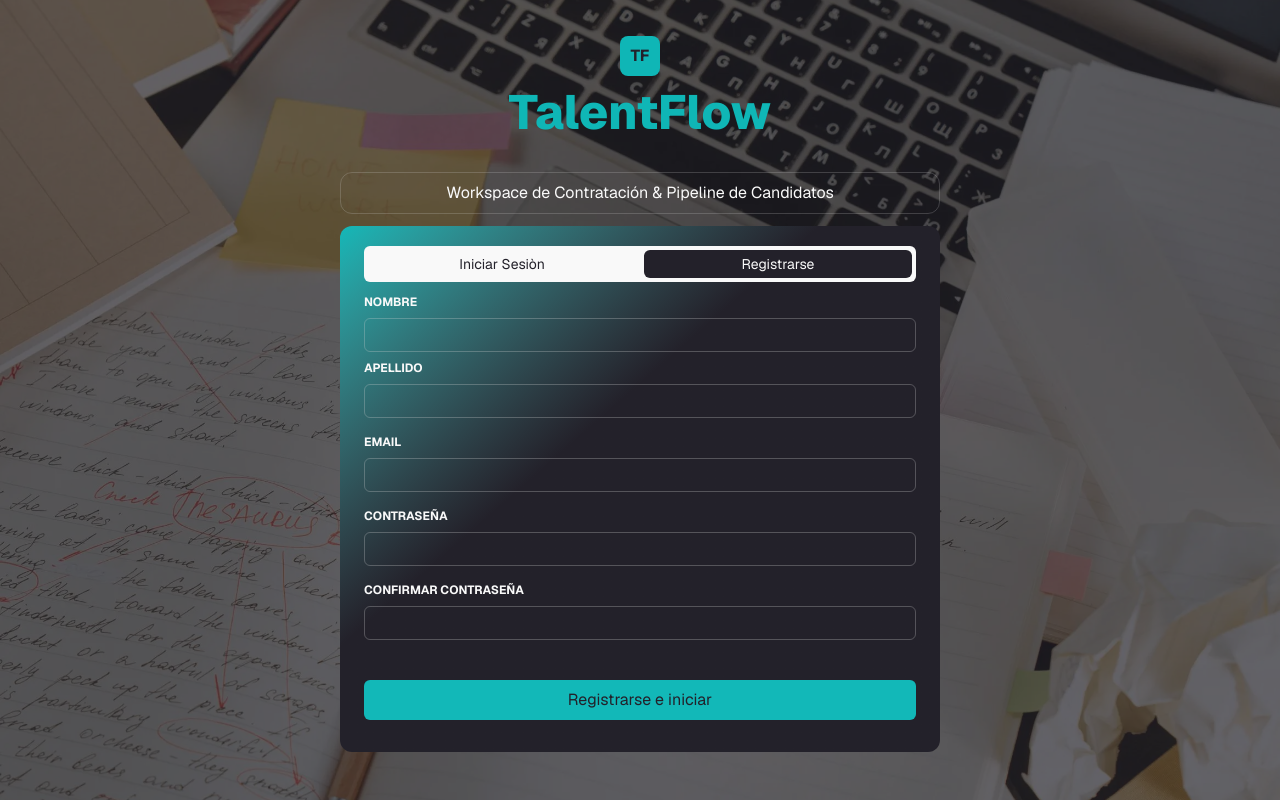
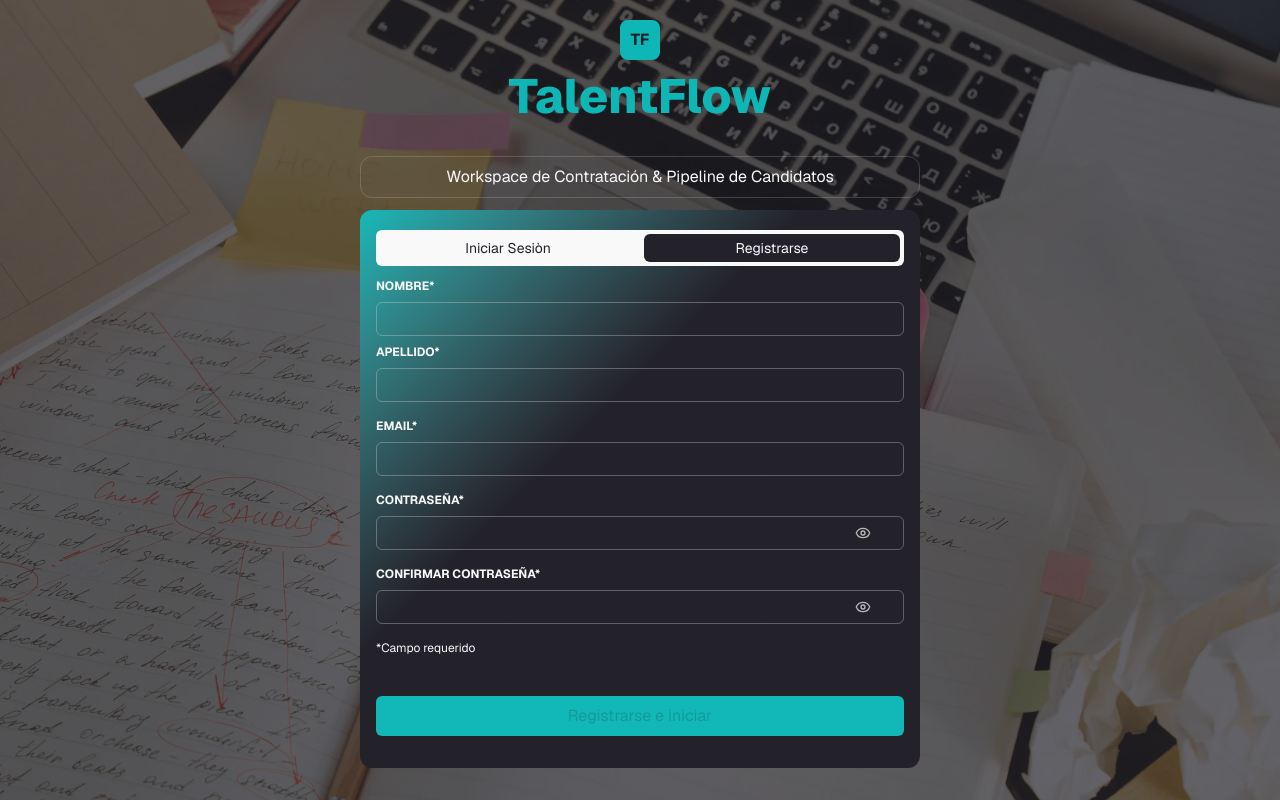
Before and after one commit to Pablo-Zallio-Dev/talent-flow, a Next.js app: page /users in a window 1280 px wide. Both pictures are taken after a click on the button "Registrarse". Built offline with nearby package versions, Linux system fonts and the light colour scheme; no server answers.

Commit message:
[FEAT] - Completing the registration form and the relevant notices

```diff
--- a/app/globals.css
+++ b/app/globals.css
@@ -38,6 +38,7 @@
   --color-textLight: #f9f9f9;
   --color-backgroundRegister: #23212a;
   --color-whiteLight: #f9f9f9;
+  --color-error:  #CF2F13;
 
   /* FONT */
   --font-sans: var(--font-geist-sans);
--- a/app/landing_page/LandingPage.tsx
+++ b/app/landing_page/LandingPage.tsx
@@ -19,7 +19,7 @@
                         <h1 className=" w-11/12 sm:w-9/12 xl:w-1/2 pt-20 pb-14  font-bold text-3xl sm:text-4xl lg:text-6xl text-center lg:leading-18 "> Organiza tus candidatos de forma <span className=" text-colorAccent ">INTELIGENTE</span> </h1>
                         <p className=" w-11/12 sm:w-9/12 xl:w-1/2 pb-16 text-center text-textColorSecondary text-md sm:text-base md:text-lg  "> TalentFlow es la plataforma definitiva para reclutadores que buscan optimizar su proceso de selección con dashboards intuitivos y herramientas de gestión avanzadas. </p>
                         <nav className="">
-                        <ButtonAccentSmall text={"iniciar sesion y comienza a organizarte"} uppercase size={"small"} />
+                        <ButtonAccentSmall text={"iniciar sesion y comienza a organizarte"} uppercase size={"small"} href="/users" />
 
                         </nav>
                         <CircularText
--- a/app/presentation/components/common/ButtonAccentSmall.tsx
+++ b/app/presentation/components/common/ButtonAccentSmall.tsx
@@ -12,14 +12,15 @@
 export type ButtonProps = {
       icon?: LucideIcon
       text: string
+      href: string
       size: ButtonSize
       uppercase?: boolean
       pruebaFuncion?: () => void;
 }
 
 
-export default function ButtonAccentSmall( { icon: Icon, text, size, uppercase, pruebaFuncion}: ButtonProps ) {
+export default function ButtonAccentSmall( { icon: Icon, text, href, size, uppercase, pruebaFuncion}: ButtonProps ) {
       return(
-            <Link className={` flex gap-2 py-2 ${sizeStyles[size]}  rounded-md bg-colorAccent text-xs md:text-sm text-textDark ${uppercase ? ' font-semibold uppercase ' : ''} md:hover:scale-105 transition-transform duration-150 md:cursor-pointer  `} onClick={pruebaFuncion} href={"/users"}> {Icon && <Icon size={16} color="#23212a" />} {text} </Link>
+            <Link className={` flex gap-2 py-2 ${sizeStyles[size]}  rounded-md bg-colorAccent text-xs md:text-sm text-textDark ${uppercase ? ' font-semibold uppercase ' : ''} md:hover:scale-105 transition-transform duration-150 md:cursor-pointer  `} onClick={pruebaFuncion} href={href}> {Icon && <Icon size={16} color="#23212a" />} {text} </Link>
       )
 }
--- a/app/presentation/components/common/ErrorForm.tsx
+++ b/app/presentation/components/common/ErrorForm.tsx
@@ -2,7 +2,7 @@
 export default function ErrorForm( {error}: {error: string | undefined} ){
       return(
             <>
-                  <p className=" p-2 text-[10px] "> {error} </p>
+                  <p className=" py-2 px-1 text-xs md:text-sm text-textDark "> {error} </p>
             </>
       )
 }
--- /dev/null
+++ b/app/presentation/components/errorRegister/ErrorRegister.tsx
@@ -0,0 +1,35 @@
+import { X } from "lucide-react";
+
+export default function ErrorRegister({ closeModal }: { closeModal: () => void }) {
+      return (
+            <section className=" absolute top-0 left-0 flex justify-center items-center w-full h-dvh bg-backgroundRegister/50 ">
+                  <section className=" flex flex-col items-center mx-4 py-3 px-10 rounded-xl bg-backgroundRegister border border-error text-whiteLight ">
+                        <section className=" flex justify-center items-center w-24 h-24 bg-error/20 rounded-full ">
+                              <X color="#CF2F13" />
+                        </section>
+                        <section className=" flex flex-col gap-2 py-6  md:text-base text-center ">
+                              <h2 className=" text " > Error de registro </h2>
+                              <p className=" text-xs">No hemos podido crear tu cuenta</p>
+                              <p className=" text-xs max-w-90 "> Ocurrió un problema al procesar tu registro. Revisa los detalles del error y vuelve a intentarlo.</p>
+                        </section>
+                        <button
+                              onClick={closeModal}
+                              className="py-2 px-4 bg-error text-white rounded-md"
+                        >
+                              Cerrar
+                        </button>
+                  </section>
+            </section>
+      )
+}
+
+
+/*
+
+
+
+Ocurrió un problema al procesar tu registro. Revisa los detalles del error y vuelve a intentarlo.
+
+
+
+*/
--- /dev/null
+++ b/app/presentation/components/succesRegister/SuccesRegister.tsx
@@ -0,0 +1,30 @@
+import { Check } from "lucide-react";
+import ButtonAccentSmall from "../common/ButtonAccentSmall";
+
+
+
+
+export default function SuccessRegister({ name, surname, reset }: { name: string, surname: string, reset: ()=> void }) {
+
+
+
+
+
+      return (
+            <>
+                  <section className=" absolute top-0 left-0 flex justify-center items-center w-full h-dvh bg-backgroundRegister/50 ">
+                        <section className=" flex flex-col items-center mx-4 py-3 px-10 rounded-xl bg-backgroundRegister border border-accentForm text-whiteLight ">
+                              <section className=" flex justify-center items-center w-24 h-24 bg-accentForm/20 rounded-full ">
+                                    <Check size={36} color="#12b8b8" />
+                              </section>
+                              <section className=" flex flex-col gap-2 py-6 text-xs md:text-base text-center ">
+                                    <h2 className=" " > Registro exitoso </h2>
+                                    <h1 className=" text-accentForm text-2xl font-bold ">¡{name} Bienvenid@ a TalentFlow!</h1>
+                                    <p className="">{name} {surname} Tu cuenta ha sido creada exitosamente.</p>
+                              </section>
+                                    <ButtonAccentSmall text={"Ir al dashboard"} size={"small"} href="/dashboard" pruebaFuncion={reset} />
+                        </section>
+                  </section>
+            </>
+      )
+}
--- a/app/users/components/FormRegister.tsx
+++ b/app/users/components/FormRegister.tsx
@@ -1,85 +1,135 @@
 "use client";
-import { useForm } from 'react-hook-form'; // Importante: 'react-hook-form', no solo 'hookform'
-import { zodResolver } from '@hookform/resolvers/zod'; // Debe llevar el @ al inicio
-import { LoginSchema } from '../../schemas/RegisterRecruiterSchema'; // Tu ruta local
-import ErrorForm from '@/app/presentation/components/common/ErrorForm';
-import { onSubmitRegister } from '../utilities/onSubmitRegister.function';
+import { useForm } from "react-hook-form"; // Importante: 'react-hook-form', no solo 'hookform'
+import { zodResolver } from "@hookform/resolvers/zod"; // Debe llevar el @ al inicio
+import { LoginSchema } from "../../schemas/RegisterRecruiterSchema"; // Tu ruta local
+import ErrorForm from "@/app/presentation/components/common/ErrorForm";
+import { onSubmitRegister } from "../utilities/onSubmitRegister.function";
+import z from "zod";
+import { Eye, EyeOff } from "lucide-react";
+import { useState } from "react";
+import { createPortal } from "react-dom";
+import SuccessRegister from "@/app/presentation/components/succesRegister/SuccesRegister";
+import { supabase } from "@/app/infraestructure/supabase/supabaseClient";
+import ErrorRegister from "@/app/presentation/components/errorRegister/ErrorRegister";
+
 export default function FormRegister() {
-      /* Generar estado para mostrrar o no la contraseña */
+  const [showPass, setShowPass] = useState({ pass: false, confirm: false });
+  const [confirmRegister, setConfirmRegister] = useState(false);
+  const [errorRegister, setErrorRegister] = useState(false);
 
   const {
     register,
     handleSubmit,
     reset,
-            formState: { errors },
+    getValues,
+    formState: { errors, isSubmitting, isValid },
   } = useForm({
     resolver: zodResolver(LoginSchema),
+    mode: "onChange",
   });
 
-   /*    const prueba = (data: object) => {
-            console.log(data)
-            reset()
-      } */
+  const onSubmit = async (data: z.infer<typeof LoginSchema>) => {
+    try {
+      setErrorRegister(false);
+      // 1. Limpieza explícita
+      const { error: signOutError } = await supabase.auth.signOut();
+      if (signOutError) console.error("Error al cerrar sesión:", signOutError);
 
+      // 2. Esperar un breve momento para limpiar el estado del cliente
+      await new Promise((resolve) => setTimeout(resolve, 500));
+      const success = await onSubmitRegister(data);
+
+      console.log(data);
+      if (success) {
+        setConfirmRegister(true);
+      }
+    } catch (error) {
+      setErrorRegister(true);
+      console.log(error);
+    }
+  };
+
+  console.log("Estado de errorRegister:", errorRegister);
 
   return (
     <section className=" w-full flex flex-col text-textLight ">
-                  <form onSubmit={handleSubmit(onSubmitRegister)} action=" " className=" flex flex-col gap-4 ">
+      <form onSubmit={handleSubmit(onSubmit)} className=" flex flex-col gap-4 ">
         <section className=" flex justify-between sm:flex-col w-full gap-2 ">
           <div className=" relative flex flex-col gap-2 w-full min-w-0">
             <label htmlFor="name" className=" font-bold text-xs uppercase ">
-                                          nombre
+              nombre*
             </label>
             <input
-                                          {...register("name")}
+              {...register("name", { required: true })}
               type="text"
               id="name"
-                                          className=" p-2 text-xs border border-borderBtn/40 rounded-md focus:outline-none focus:border-accentForm "
+              className=" p-2 text-xs border border-borderBtn md:border-borderBtn/50 rounded-md focus:outline-none focus:border-accentForm "
             />
-                                    <section className={` absolute -bottom-8 left-0 z-500 w-full focus:opacity-0 ${ errors.name ?'opacity-100' :'opacity-0' } transition-opacity duration-300 ease-in-out rounded-md  bg-accentForm text-whiteLight `}>
+            <section
+              className={` absolute -bottom-12 min-[349px]:-bottom-8 md:-bottom-9  left-0 z-500 w-full focus:opacity-0 ${errors.name ? "opacity-100" : "opacity-0"} transition-opacity duration-300 ease-in-out rounded-md  bg-accentForm  text-whiteLight `}
+            >
               {errors.name && <ErrorForm error={errors.name.message} />}
             </section>
           </div>
           <div className=" relative flex flex-col gap-2 w-full min-w-0 ">
             <label htmlFor="surname" className=" font-bold text-xs uppercase ">
-                                          Apellido
+              Apellido*
             </label>
             <input
-                                          {...register("surname")}
+              {...register("surname", { required: true })}
               type="text"
               id="surname"
-                                          className=" p-2 text-xs border border-borderBtn/40 rounded-md focus:outline-none focus:border-accentForm "
+              className=" p-2 text-xs border border-borderBtn md:border-borderBtn/50 rounded-md focus:outline-none focus:border-accentForm "
             />
-                                    <section className={` absolute -bottom-8 left-0 z-500 w-full focus:opacity-0 ${ errors.surname ?'opacity-100' :'opacity-0' } transition-opacity duration-300 ease-in-out rounded-md  bg-accentForm text-whiteLight `}>
+            <section
+              className={` absolute -bottom-12 min-[353px]:-bottom-8 md:-bottom-9  left-0 z-500 w-full focus:opacity-0 ${errors.surname ? "opacity-100" : "opacity-0"} transition-opacity duration-300 ease-in-out rounded-md  bg-accentForm text-whiteLight `}
+            >
               {errors.surname && <ErrorForm error={errors.surname.message} />}
             </section>
           </div>
         </section>
         <div className="relative flex flex-col gap-2 ">
           <label htmlFor="email" className=" font-bold text-xs uppercase ">
-                                    email
+            email*
           </label>
           <input
-                                    {...register("email")}
+            {...register("email", { required: true })}
             type="email"
             id="email"
-                                    className=" p-2 text-xs border border-borderBtn/40 rounded-md focus:outline-none focus:border-accentForm "
+            className=" p-2 text-xs border border-borderBtn md:border-borderBtn/50 rounded-md focus:outline-none focus:border-accentForm "
           />
-                              <section className={` absolute -bottom-8 left-0 z-500 w-full focus:opacity-0 ${ errors.email ?'opacity-100' :'opacity-0' } transition-opacity duration-300 ease-in-out rounded-md  bg-accentForm text-whiteLight `}>
+          <section
+            className={` absolute -bottom-8 md:-bottom-9 left-0 z-500 w-full focus:opacity-0 ${errors.email ? "opacity-100" : "opacity-0"} transition-opacity duration-300 ease-in-out rounded-md  bg-accentForm text-whiteLight `}
+          >
             {errors.email && <ErrorForm error={errors.email.message} />}
           </section>
         </div>
         <div className=" relative flex flex-col gap-2 ">
           <label htmlFor="password" className=" font-bold text-xs uppercase ">
-                                    contraseña
+            contraseña*
           </label>
+          <section className=" flex justify-between border border-borderBtn md:border-borderBtn/50 rounded-md has-focus:border has-focus:border-accentForm   ">
             <input
-                                    {...register("password")}
-                                    type="password"
+              {...register("password", { required: true })}
+              type={`${showPass.pass ? "text" : "password"}`}
               id="password"
-                                    className=" p-2 text-xs border border-borderBtn/40 rounded-md focus:outline-none focus:border-accentForm "
+              className=" w-full p-2 text-xs outline-none group  "
             />
-                             <section className={` absolute -bottom-8 left-0 z-500 w-full focus:opacity-0 ${ errors.password ?'opacity-100' :'opacity-0' } transition-opacity duration-300 ease-in-out rounded-md  bg-accentForm text-whiteLight `}>
+            <button
+              type="button"
+              className=" mr-8 "
+              onClick={() => setShowPass({ ...showPass, pass: !showPass.pass })}
+            >
+              {!showPass.pass ? (
+                <Eye size={16} color="#b8b8b8" />
+              ) : (
+                <EyeOff size={16} color="#b8b8b8" />
+              )}
+            </button>
+          </section>
+          <section
+            className={` absolute -bottom-8 md:-bottom-9 left-0 z-500 w-full focus:opacity-0 ${errors.password ? "opacity-100" : "opacity-0"} transition-opacity duration-300 ease-in-out rounded-md  bg-accentForm text-whiteLight `}
+          >
             {errors.password && <ErrorForm error={errors.password.message} />}
           </section>
         </div>
@@ -88,23 +138,60 @@
             htmlFor="confirmPassword"
             className=" font-bold text-xs uppercase "
           >
-                                    confirmar contraseña
+            confirmar contraseña*
           </label>
+          <section className=" flex justify-between border border-borderBtn md:border-borderBtn/50 rounded-md has-focus:border has-focus:border-accentForm  ">
             <input
-                                    {...register("confirmPassword")}
-                                    type="password"
+              {...register("confirmPassword", { required: true })}
+              type={`${showPass.confirm ? "text" : "password"}`}
               id="confirmPassword"
-                                    className=" p-2 text-xs border border-borderBtn/40 rounded-md focus:outline-none focus:border-accentForm "
+              className=" w-full p-2 text-xs   outline-none  "
             />
-                              <section className={` absolute -bottom-8 left-0 z-500 w-full focus:opacity-0 ${ errors.confirmPassword ?'opacity-100' :'opacity-0' } transition-opacity duration-300 ease-in-out rounded-md  bg-accentForm text-whiteLight `}>
-                                          {errors.confirmPassword && <ErrorForm error={errors.confirmPassword.message} />}
+            <button
+              type="button"
+              className=" mr-8 "
+              onClick={() =>
+                setShowPass({ ...showPass, confirm: !showPass.confirm })
+              }
+            >
+              {!showPass.confirm ? (
+                <Eye size={16} color="#b8b8b8" />
+              ) : (
+                <EyeOff size={16} color="#b8b8b8" />
+              )}
+            </button>
+          </section>
+          <section
+            className={` absolute -bottom-8 md:-bottom-9 left-0 z-500 w-full focus:opacity-0 ${errors.confirmPassword ? "opacity-100" : "opacity-0"} transition-opacity duration-300 ease-in-out rounded-md  bg-accentForm text-whiteLight `}
+          >
+            {errors.confirmPassword && (
+              <ErrorForm error={errors.confirmPassword.message} />
+            )}
           </section>
         </div>
-                        <button type="submit"
-                              className=" py-2 mt-6 text-textDark bg-accentForm rounded-md ">
+        <p className=" text-xs text-whiteLight ">*Campo requerido</p>
+        <button
+          type="submit"
+          disabled={!isValid || isSubmitting}
+          className="py-2 mt-6 text-textDark bg-accentForm rounded-md disabled:text-textDark/20 transition-all disabled:hover:translate-y-0 hover:-translate-y-0.5 disabled:hover:scale-100 hover:scale-100  duration-100 "
+        >
           Registrarse e iniciar
         </button>
       </form>
+      {confirmRegister &&
+        createPortal(
+          <SuccessRegister
+            name={getValues("name")?.toUpperCase()}
+            surname={getValues("surname")?.toUpperCase()}
+            reset={reset}
+          />,
+          document.body,
+        )}
+      {errorRegister &&
+        createPortal(
+          <ErrorRegister closeModal={() => setErrorRegister(false)} />,
+          document.body,
+        )}
     </section>
   );
 }
--- a/app/users/formsUser.tsx
+++ b/app/users/formsUser.tsx
@@ -6,12 +6,15 @@
                   <section className=" h-dvh w-full bg-register ">
                         <section className=" flex flex-col items-center justify-center h-dvh w-full bg-backgroundRegister/70 ">
                               <Logo />
+                              <section className=" min-h-18 ">
                               <h2 className=" py-3 text-3xl md:text-5xl font-extrabold text-colorAccent ">TalentFlow</h2>
-                              <section className=" w-10/12 max-w-150 py-2 px-10 md:px-12  mt-6   border border-borderBtn/30 rounded-xl ">
+                              </section>
+                              <section className=" w-10/12 max-w-140 min-h-6 py-2 px-10 md:px-12  mt-6  border border-borderBtn/30 rounded-xl ">
                                     <p className=" text-sm md:text-base text-textLight text-center ">Workspace de Contratación & Pipeline de Candidatos</p>
                               </section>
-                              <section className=" flex justify-center w-10/12 max-w-150 py-5 px-6 my-3 bg-linear-to-br from-accentForm from-0% to-backgroundRegister to-40% rounded-xl">
+                              <section className=" flex justify-center w-11/12 max-w-140 py-5 px-4 my-3 bg-linear-to-br from-accentForm from-0% to-backgroundRegister to-40% rounded-xl">
                                     <FormUser />
+
                               </section>
                         </section>
                   </section>
--- a/package.json
+++ b/package.json
@@ -9,6 +9,7 @@
     "lint": "eslint"
   },
   "dependencies": {
+    "@gsap/react": "^2.1.2",
     "@hookform/resolvers": "^5.4.0",
     "@supabase/supabase-js": "^2.106.2",
     "gsap": "^3.15.0",
```
Also changed, not shown: app/dashboard/page.tsx (added, +7 -0 lines), app/users/components/FormUser.tsx (+6 -5 lines), app/users/utilities/onSubmitRegister.function.ts (+8 -8 lines), 1 other file (tests, documents, lock files or other folders). Lines whose indentation alone changed are shown as unchanged.
